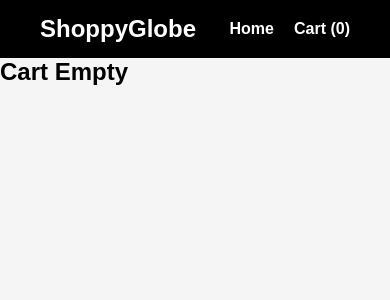
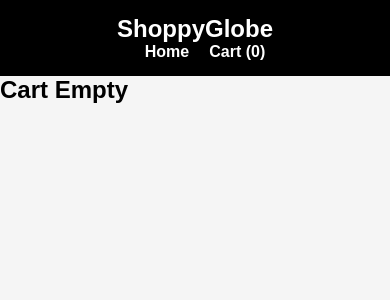
Before and after one commit to kamalesh6196/shoppyglobe-react-app, a React (Vite) app in the folder shoppyglobe/: page /cart in a window 390 px wide. Shown: the top 300 px of the page. Built offline with nearby package versions, Linux system fonts and the light colour scheme.

Commit message:
Added responsive styling to the components

```diff
--- a/shoppyglobe/src/index.css
+++ b/shoppyglobe/src/index.css
@@ -7,3 +7,13 @@
 body{
     background-color: whitesmoke;
 }
+
+@media(max-width:600px){
+   .header{
+    flex-direction: column;
+  }
+
+  .product-container{
+    grid-template-columns: 1fr;
+  }
+}
```
